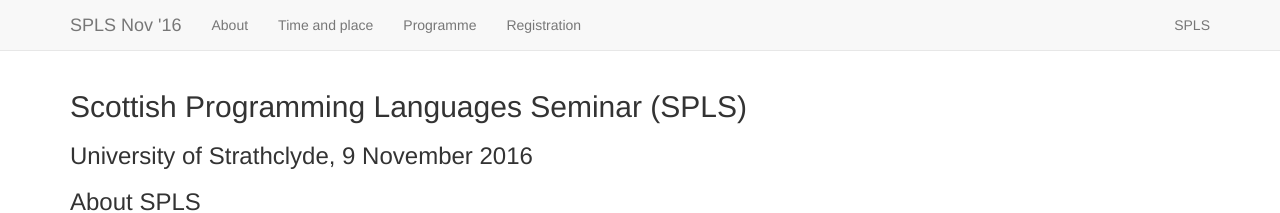
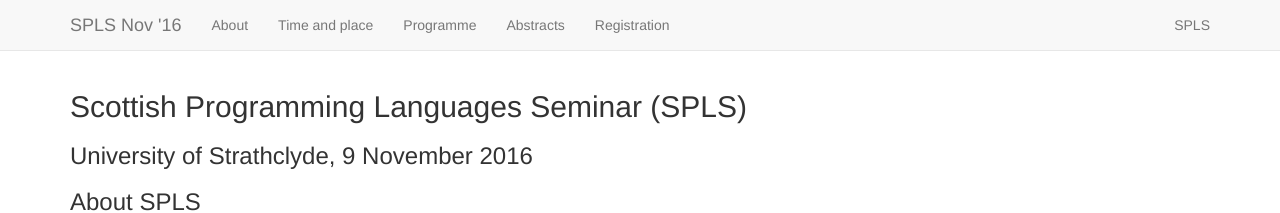
Before and after one commit to msp-strath/spls-16, a Jekyll site: the page built from index.md, in a window 1280 px wide. Shown: the top 213 px of the page. Built offline with Jekyll 4.4.1, drawn with Linux system fonts in a browser that asks for light colours; nearby versions of some CDN libraries.

Commit message:
added abstracts navbar link

```diff
--- a/_layouts/default.html
+++ b/_layouts/default.html
@@ -42,6 +42,7 @@
 	    <li><a href="#about-spls">About</a></li>
   	    <li><a href="#time-and-place">Time and place</a></li>
 	    <li><a href="#programme">Programme</a></li>
+	    <li><a href="#abstracts">Abstracts</a></li>
 	    <li><a href="#registration">Registration</a></li>
 
 	  </ul>
```
